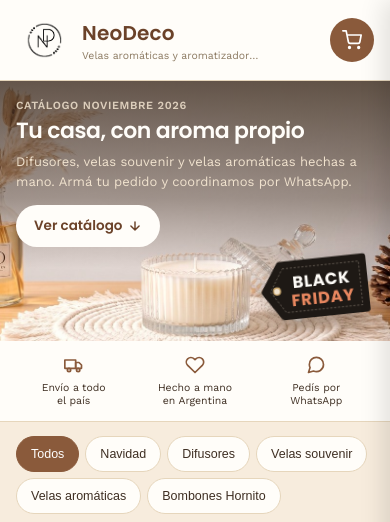
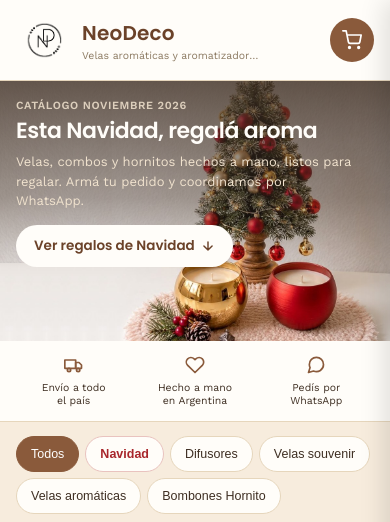
Before and after one commit to NeoDecoHogar/neodecohogar, a plain HTML site: page NeoDecoHogar_web_v7.html in a window 390 px wide. Shown: the top 522 px of the page. Drawn offline with nearby package versions, Linux system fonts and the light colour scheme.

Commit message:
Diseño navideño: portada con arbolito, chau Black Friday
- Foto de portada navideña (arbolito + velas), texto sobre la pared lisa
- Titular y bajada de regalos de Navidad; el botón abre la categoría Navidad
- Filtro Navidad en rojo
- Se quita la etiqueta Black Friday

Co-Authored-By: Claude Opus 5.5 <noreply@anthropic.com>

```diff
--- a/NeoDecoHogar_web_v7.html
+++ b/NeoDecoHogar_web_v7.html
@@ -57,17 +57,13 @@
   .hero-banner{position:relative;width:100%;max-width:900px;margin:0 auto;aspect-ratio:3/2;overflow:hidden;}
   .hero-banner img{width:100%;height:100%;object-fit:cover;display:block;}
   .hero-overlay{position:absolute;inset:0;background:linear-gradient(180deg, rgba(62,46,34,0.78) 0%, rgba(62,46,34,0.42) 45%, rgba(62,46,34,0) 72%);}
+  @media (min-width:601px){ .hero-overlay{background:linear-gradient(90deg, rgba(62,46,34,0.80) 0%, rgba(62,46,34,0.55) 34%, rgba(62,46,34,0) 58%);} }
   .hero-content{position:absolute;left:0;right:0;top:0;padding:22px 20px;max-width:760px;margin:0 auto;}
   .hero-kicker{font-size:11px;font-weight:600;letter-spacing:.6px;color:var(--cream);text-transform:uppercase;opacity:.85;}
   .hero-content h1{margin:6px 0 0;font-size:26px;font-weight:600;color:var(--card);line-height:1.2;letter-spacing:-0.02em;}
-  .hero-content p{margin:8px 0 0;font-size:13.5px;color:var(--cream);line-height:1.5;max-width:420px;}
+  .hero-content p{margin:8px 0 0;font-size:13.5px;color:var(--cream);line-height:1.5;max-width:340px;}
   .hero-cta{display:inline-flex;align-items:center;gap:6px;background:var(--card);color:var(--brand-dark);font-family:'Poppins',system-ui,sans-serif;font-weight:600;font-size:13.5px;padding:11px 18px;border-radius:999px;margin-top:14px;text-decoration:none;}
 
-  /* Etiqueta promo colgando sobre la foto principal (pared lisa arriba a la derecha) */
-  .promo-tag{position:absolute;top:0;right:7%;width:clamp(150px,27%,240px);transform-origin:27% 0;transform:rotate(-6deg);pointer-events:none;filter:drop-shadow(0 6px 10px rgba(30,25,21,0.28));animation:tag-settle 1400ms var(--ease-out) both;}
-  .promo-tag text{font-family:'Poppins',system-ui,sans-serif;font-weight:700;letter-spacing:1.5px;}
-  /* Se acomoda una sola vez al cargar, como una etiqueta que se termina de balancear. */
-  @keyframes tag-settle{0%{transform:rotate(-16deg);}45%{transform:rotate(-2deg);}75%{transform:rotate(-8deg);}100%{transform:rotate(-6deg);}}
 
   /* Trust strip */
   .trust-strip{display:flex;justify-content:space-between;gap:6px;padding:16px 20px;max-width:1040px;margin:0 auto;background:var(--card);border-bottom:1px solid var(--border);}
@@ -77,6 +73,9 @@
   .filters{display:flex;gap:8px;flex-wrap:wrap;padding:20px;max-width:1040px;margin:0 auto;-webkit-overflow-scrolling:touch;}
   .filter-btn{border-radius:999px;padding:8px 16px;font-size:13px;cursor:pointer;background:var(--card);border:1px solid var(--border);color:var(--text);min-height:36px;}
   .filter-btn.active{background:var(--brand);color:#fff;border-color:var(--brand);}
+  /* Temporada: el filtro Navidad va en rojo */
+  .filter-btn[data-cat="Navidad"]{color:#A8262B;border-color:#E9C3BF;font-weight:600;}
+  .filter-btn[data-cat="Navidad"].active{background:#A8262B;color:#fff;border-color:#A8262B;}
   .grid{display:grid;grid-template-columns:repeat(auto-fit,minmax(220px,1fr));gap:16px;padding:0 20px 40px;max-width:1040px;margin:0 auto;}
   .card{background:var(--card);border:1px solid var(--border);border-radius:14px;padding:14px;display:flex;flex-direction:column;gap:8px;transition:box-shadow 150ms ease;}
 
@@ -143,8 +142,7 @@
     .add-btn:hover{background:var(--brand-dark);}
   }
   @media (prefers-reduced-motion:reduce){
-    .promo-tag{animation:none;}
-    #cartPanel{transform:none;opacity:0;visibility:hidden;transition:opacity 200ms ease,visibility 0s linear 200ms;}
+      #cartPanel{transform:none;opacity:0;visibility:hidden;transition:opacity 200ms ease,visibility 0s linear 200ms;}
     #cartPanel.open{opacity:1;visibility:visible;transition:opacity 200ms ease;}
   }
 
@@ -159,10 +157,7 @@
     .hero-content{padding:18px 16px;}
     .hero-content h1{font-size:22px;}
     .hero-content p{font-size:13px;}
-    /* En el celular el texto ocupa todo el ancho de arriba: la etiqueta va abajo a la derecha, sin hilo. */
-    .promo-tag{top:auto;bottom:7%;right:7%;width:112px;}
-    .promo-tag .tag-string{display:none;}
-    .trust-strip{padding:14px 16px;}
+        .trust-strip{padding:14px 16px;}
     .filters{padding:14px 16px;gap:6px;}
     .filter-btn{padding:7px 14px;font-size:12.5px;}
     .grid{grid-template-columns:1fr;padding:0 16px 32px;gap:14px;}
@@ -193,22 +188,14 @@
 </header>
 
 <div class="hero-banner">
-  <img src="assets/VA-CARAMEL-hero.jpg" alt="Vela aromática Caramelera de NeoDeco">
+  <img src="assets/HERO-NAVIDAD.jpg" alt="Velas navideñas de NeoDeco junto a un arbolito de Navidad">
   <div class="hero-overlay"></div>
-  <svg class="promo-tag" viewBox="0 -110 260 260" role="img" aria-label="Black Friday">
-    <path class="tag-string" d="M70 -110 C 66 -60, 44 -20, 41 62" fill="none" stroke="#F0E2CE" stroke-width="2.5" stroke-linecap="round"/>
-    <path d="M52 14 H246 V136 H52 L12 75 Z" fill="#1E1915" stroke="#1E1915" stroke-width="14" stroke-linejoin="round"/>
-    <path d="M58 24 H236 V126 H58 L26 75 Z" fill="none" stroke="#F0E2CE" stroke-opacity=".45" stroke-width="1.5" stroke-dasharray="5 4"/>
-    <circle cx="41" cy="75" r="8" fill="#F0E2CE" stroke="#C9A66B" stroke-width="3"/>
-    <text x="146" y="70" text-anchor="middle" font-size="38" fill="#FFFDF9">BLACK</text>
-    <text x="146" y="112" text-anchor="middle" font-size="38" fill="#E8875F">FRIDAY</text>
-  </svg>
   <div class="hero-content">
     <div class="hero-kicker">Catálogo Noviembre 2026</div>
-    <h1>Tu casa, con aroma propio</h1>
-    <p>Difusores, velas souvenir y velas aromáticas hechas a mano. Armá tu pedido y coordinamos por WhatsApp.</p>
-    <a class="hero-cta" href="#catalogo">
-      Ver catálogo
+    <h1>Esta Navidad, regalá aroma</h1>
+    <p>Velas, combos y hornitos hechos a mano, listos para regalar. Armá tu pedido y coordinamos por WhatsApp.</p>
+    <a class="hero-cta" href="#catalogo" data-cat="Navidad">
+      Ver regalos de Navidad
       <svg width="14" height="14" viewBox="0 0 24 24" fill="none" stroke="currentColor" stroke-width="2.5" stroke-linecap="round" stroke-linejoin="round"><path d="M12 5v14M5 12l7 7 7-7"></path></svg>
     </a>
   </div>
@@ -675,6 +662,14 @@ document.getElementById("checkoutBtn").addEventListener("click", () => {
   window.open(`https://wa.me/${WHATSAPP_NUMBER}?text=${encodeURIComponent(msg)}`, "_blank");
 });
 
+// El botón de la portada lleva directo a la categoría de temporada.
+document.querySelectorAll(".hero-cta[data-cat]").forEach(a => a.addEventListener("click", () => {
+  activeCat = a.dataset.cat;
+  trackEvent("categoria/" + slugify(activeCat), activeCat);
+  renderFilters();
+  renderGrid();
+}));
+
 renderFilters();
 renderGrid();
 renderCart();
```
Also changed, not shown: index.html (+20 -25 lines), assets/HERO-NAVIDAD.jpg (added).
